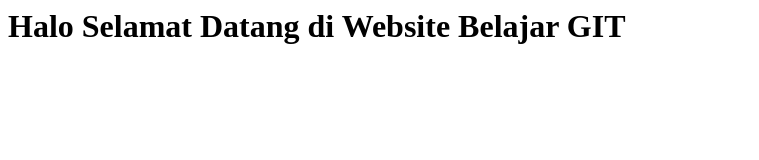
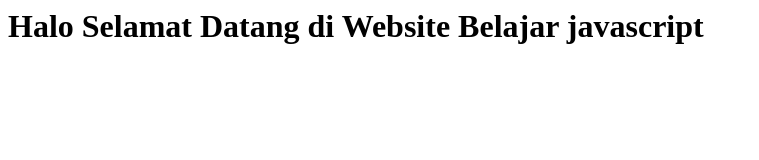
Before and after one commit to Ard1001/belajar_js, a plain HTML site: page index.html in a window 1280 px wide. Shown: the whole page, without its empty margins (0-759 px from the left). Drawn offline with Linux system fonts and the light colour scheme.

Commit message:
ubah index

```diff
--- a/index.html
+++ b/index.html
@@ -3,6 +3,6 @@
         <title>Belajar GIT</title>
     </head>
     <body>
-        <h1>Halo Selamat Datang di Website Belajar GIT</h1>
+        <h1>Halo Selamat Datang di Website Belajar javascript</h1>
     </body>
 </html>
```
Also changed, not shown: page.html (added), style.css (added).
